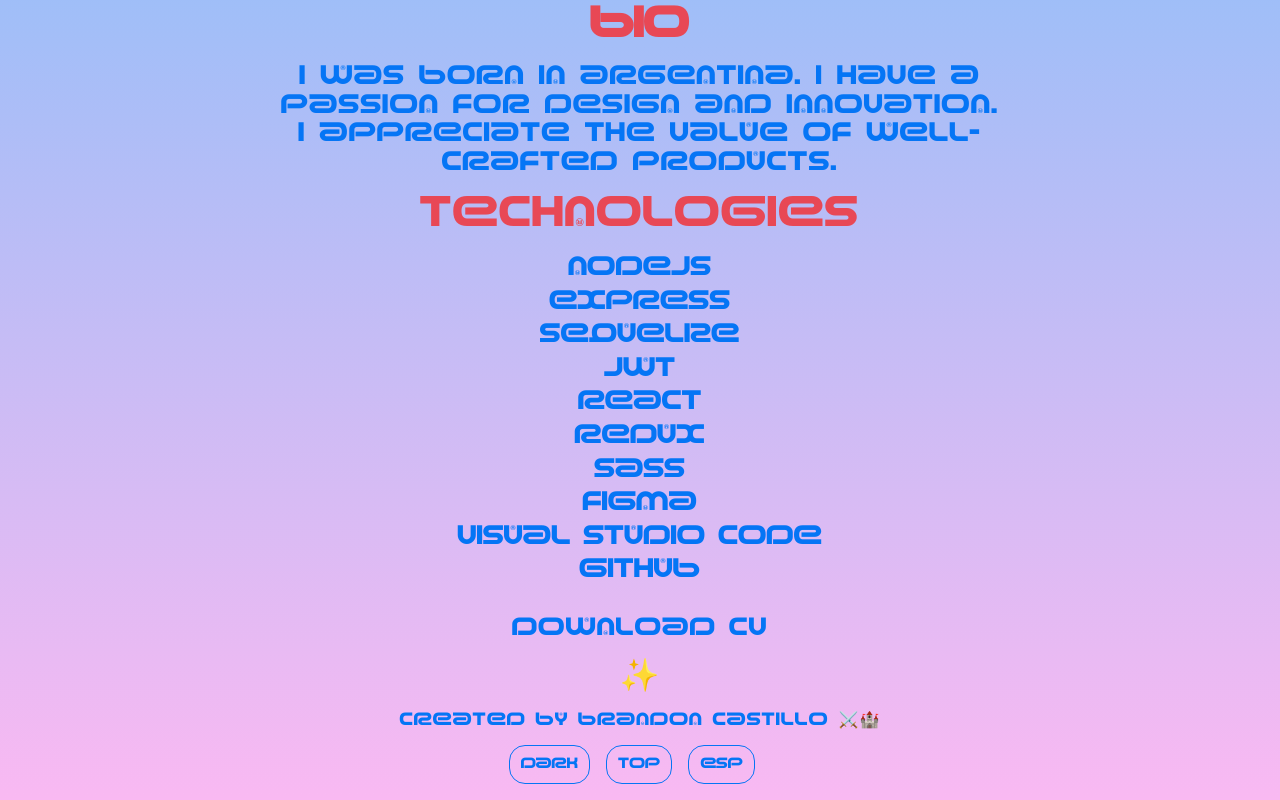
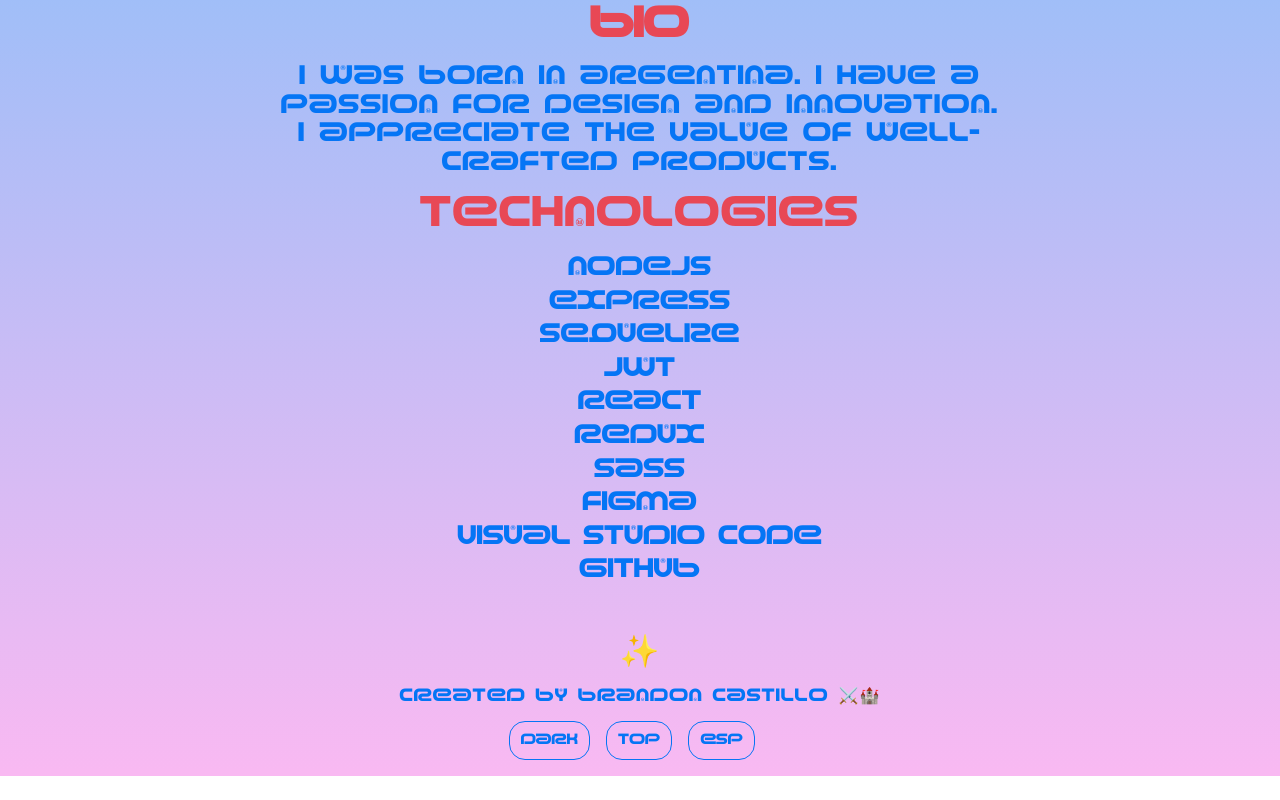
Before and after one commit to pibelanzallamas/brandon-portfolio, a React (Vite) app: page /profile in a window 1280 px wide. Shown: the part 501-1301 px from the top of the page. After the commit the page ends 1277 px from the top, so only its background shows below. Built offline with nearby package versions, Linux system fonts and the light colour scheme.

Commit message:
cv update

```diff
--- a/src/components/Profile.jsx
+++ b/src/components/Profile.jsx
@@ -56,11 +56,11 @@ function Profile() {
             dark ? "contact-links-dark top" : "contact-links-light top"
           }
         >
-          <a href={esp ? cv.link : cv.link2}>
+          {/* <a href={esp ? cv.link : cv.link2}>
             <p style={{ fontSize: "1.4rem" }}>
               {esp ? <>Descargar CV</> : <>Download CV</>}
             </p>
-          </a>
+          </a> */}
         </div>
         <Credits />
       </div>
```
